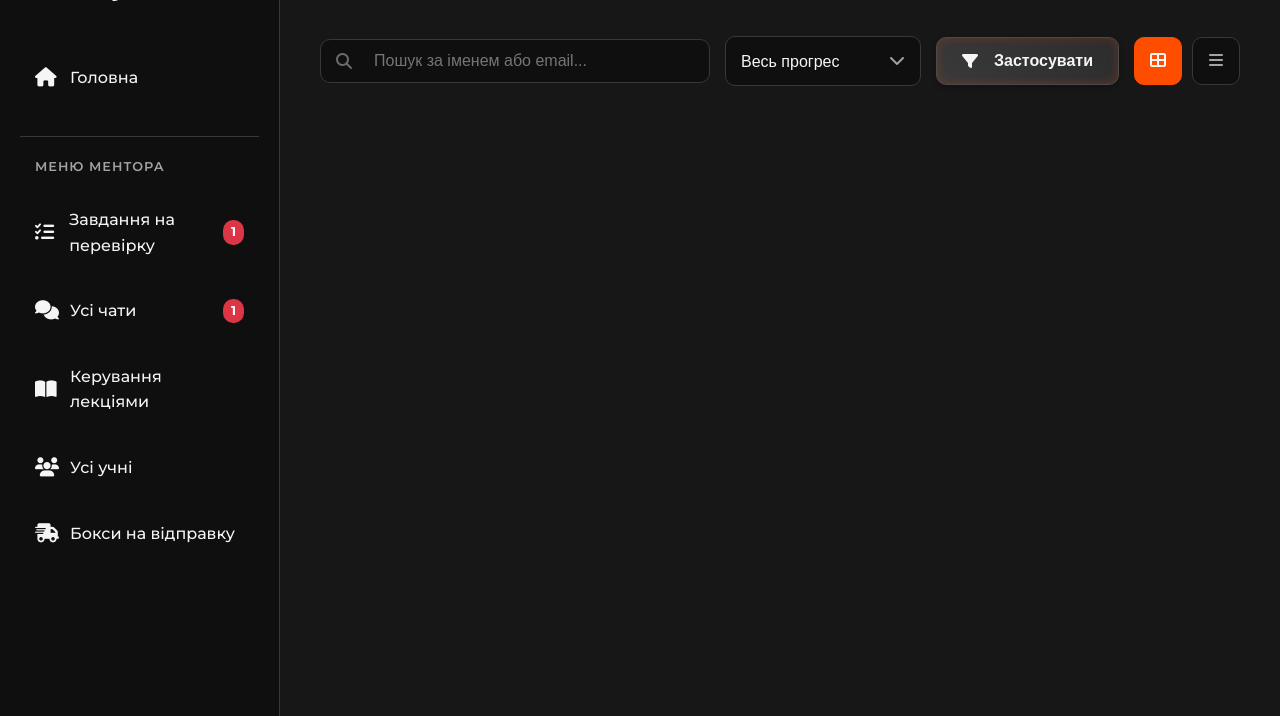
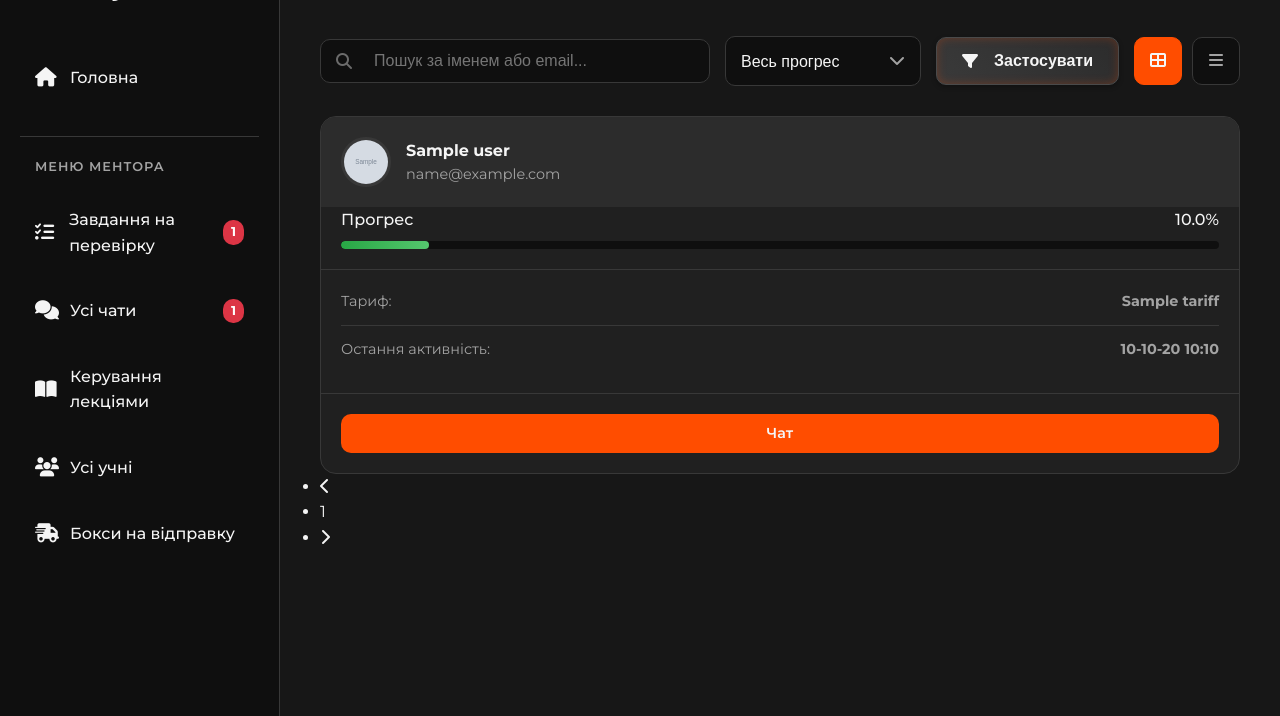
Before and after one commit to stager0/tanja_tattoo_academy, a Django app: template templates/admin-students.html in a window 1280 px wide. Shown: the part 84-800 px from the top of the page. Run offline with Django 5.2, Linux system fonts and the light colour scheme; tables that the repository leaves empty hold one stand-in row (values such as "Sample post"); the template is opened without the code that fills it: values that come from a table or form of the project are taken from there, most other values are stand-ins (such as "Sample title", 1, 10 or a date in 2020); grey boxes marked "Sample" are stand-in pictures; some web fonts are replaced.

Commit message:
feat(template): implement pagination and fix changing into output styles in admin-students

```diff
--- a/templates/admin-students.html
+++ b/templates/admin-students.html
@@ -9,7 +9,7 @@
 
     <div class="search-bar">
       <i class="fas fa-search"></i>
-      <input type="text" name="q" placeholder="Пошук за іменем або email..." value="{{ request.GET.q }}">
+      <input type="text" name="q" placeholder="Пошук за іменем або email..." value="{{ request.GET.q|default:'' }}">
     </div>
 
     <div class="filters">
@@ -39,20 +39,20 @@
   <div class="students-container {% if request.GET.view == 'list' %}view-list{% else %}view-grid{% endif %}">
 
     <div class="admin-grid students-grid">
-      {% for user in users %}
+      {% for user in page_obj %}
         {% if not user.is_superuser %}
           <div class="admin-item-card student-card">
             <div class="admin-item-header">
               <img class="avatar" src="{{ user.avatar.url }}" alt="Avatar">
               <div class="info">
-                <strong>{{ user.get_full_name }}</strong>
+                <strong>{{ user.get_full_name|default:user.email }}</strong>
                 <p>{{ user.email }}</p>
               </div>
             </div>
             <div class="student-card-progress">
               <div class="progress-info">
                 <span>Прогрес</span>
-                <span>{{ user.progress|default:0 }}%</span>
+                <span>{{ user.progress|floatformat:"1"|default:"0.0" }}%</span>
               </div>
               <div class="progress-bar-bg">
                 <div class="progress-bar-fill success" style="width: {{ user.progress|default:0 }}%;"></div>
@@ -66,9 +66,9 @@
             </div>
             <div class="student-card-actions">
               {% if user.chats.pk %}
-                <a href="{% url 'chat' user.pk %}" class="btn btn-sm">Чат</a>
+                <a href="{% url 'admin_chat' user.chats.pk %}" class="btn btn-sm">Чат</a>
               {% else %}
-                <span class="btn btn-sm disabled">No Chat</span>
+                <button class="btn btn-sm disabled">Немає чату</button>
               {% endif %}
             </div>
           </div>
@@ -84,31 +84,36 @@
       <div class="list-header">
         <span>Учень</span>
         <span>Прогрес</span>
-        <span>Тариф</span>
+        <span style="text-align: center;">Тариф</span>
         <span>Остання активність</span>
         <span style="text-align: right;">Дії</span>
       </div>
-      {% for user in users %}
+      {% for user in page_obj %}
         {% if not user.is_superuser %}
-          <div class="admin-item-card list-item">
+          <div class="admin-item-card list-item" style="margin-bottom: 15px;">
             <div class="student-info-cell">
               <img class="avatar" src="{{ user.avatar.url }}" alt="Avatar">
-              <div><strong>{{ user.get_full_name }}</strong>
+              <div><strong>{{ user.get_full_name|default:user.email }}</strong>
                 <p>{{ user.email }}</p></div>
             </div>
+
             <div class="student-progress">
-              <div class="progress-bar-bg">
-                <div class="progress-bar-fill success" style="width: {{ user.progress|default:0 }}%;"></div>
+              <div style="flex-grow: 1;">
+                  <div class="progress-bar-bg">
+                    <div class="progress-bar-fill success" style="width: {{ user.progress|default:0 }}%;"></div>
+                  </div>
               </div>
-              <span>{% if user.progress is not None %}{{ user.progress }}%{% else %}0.0%{% endif %}</span>
+              <span>{{ user.progress|floatformat:"1"|default:"0.0" }}%</span>
             </div>
-            <div>{{ user.code.tariff|default:"N/A" }}</div>
+
+            <div style="text-align: center;">{{ user.code.tariff|default:"N/A" }}</div>
+
             <div>{{ user.last_activity|date:"d-m-y H:i"|default:"Немає даних" }}</div>
             <div class="item-actions" style="justify-content: flex-end;">
               {% if user.chats.pk %}
-                <a href="{% url 'chat' user.chats.pk %}" class="btn btn-sm">Чат</a>
+                <a href="{% url 'admin_chat' user.chats.pk %}" class="btn btn-sm">Чат</a>
               {% else %}
-                <span class="btn btn-sm disabled">No Chat</span>
+                <button class="btn btn-sm disabled">Немає чату</button>
               {% endif %}
             </div>
           </div>
@@ -116,38 +121,45 @@
       {% endfor %}
     </div>
   </div>
+
+  <nav aria-label="Навігація по сторінках">
+    <ul class="pagination">
+      {% if page_obj.has_previous %}
+        <li class="page-item">
+          <a class="page-link" href="?page={{ page_obj.previous_page_number }}&q={{ request.GET.q|default:'' }}&progress={{ request.GET.progress|default:'' }}&view={{ request.GET.view|default:'grid' }}" aria-label="Previous">
+            <i class="fas fa-chevron-left"></i>
+          </a>
+        </li>
+      {% else %}
+        <li class="page-item disabled">
+          <span class="page-link"><i class="fas fa-chevron-left"></i></span>
+        </li>
+      {% endif %}
+
+      {% for num in page_obj.paginator.page_range %}
+        {% if page_obj.number == num %}
+          <li class="page-item active"><span class="page-link">{{ num }}</span></li>
+        {% else %}
+          <li class="page-item"><a class="page-link" href="?page={{ num }}&q={{ request.GET.q|default:'' }}&progress={{ request.GET.progress|default:'' }}&view={{ request.GET.view|default:'grid' }}">{{ num }}</a></li>
+        {% endif %}
+      {% endfor %}
+
+      {% if page_obj.has_next %}
+        <li class="page-item">
+          <a class="page-link" href="?page={{ page_obj.next_page_number }}&q={{ request.GET.q|default:'' }}&progress={{ request.GET.progress|default:'' }}&view={{ request.GET.view|default:'grid' }}" aria-label="Next">
+            <i class="fas fa-chevron-right"></i>
+          </a>
+        </li>
+      {% else %}
+        <li class="page-item disabled">
+          <span class="page-link"><i class="fas fa-chevron-right"></i></span>
+        </li>
+      {% endif %}
+    </ul>
+  </nav>
 {% endblock %}
 
 
 {% block scripts %}
   {{ block.super }}
-  <script>
-      document.addEventListener('DOMContentLoaded', function () {
-          const container = document.querySelector('.students-container');
-          const gridBtn = document.getElementById('view-grid-btn');
-          const listBtn = document.getElementById('view-list-btn');
-          const viewInput = document.getElementById('view-mode-input'); // Находим скрытое поле
-
-          // Проверяем, что все элементы существуют на странице
-          if (!container || !gridBtn || !listBtn || !viewInput) {
-              return;
-          }
-
-          const setView = (view) => {
-              // Меняем классы для мгновенного отображения
-              container.classList.remove('view-grid', 'view-list');
-              container.classList.add(`view-${view}`);
-
-              gridBtn.classList.toggle('active', view === 'grid');
-              listBtn.classList.toggle('active', view === 'list');
-
-              // Запоминаем выбор в скрытом поле для следующей отправки формы
-              viewInput.value = view;
-          };
-
-          // Вешаем обработчики на кнопки. Они не отправляют форму, а только меняют вид.
-          gridBtn.addEventListener('click', () => setView('grid'));
-          listBtn.addEventListener('click', () => setView('list'));
-      });
-  </script>
 {% endblock %}
```
